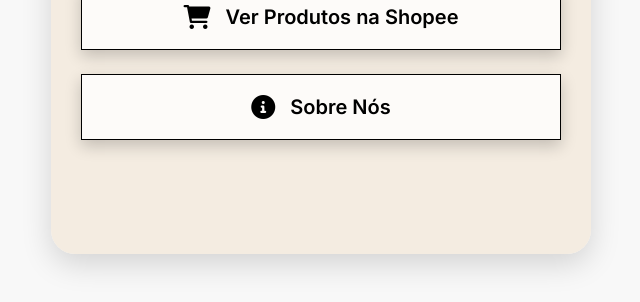
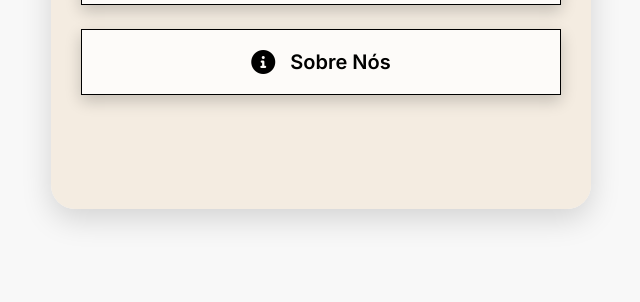
Before and after one commit to Joao-Victor-SD-Oliveira/linkluz, a plain HTML site: page index.html in a window 1280 px wide. Shown: the part 498-800 px from the top of the page, without its empty margins (319-959 px from the left). Drawn offline with Linux system fonts and the light colour scheme.

Commit message:
Update index.html

```diff
--- a/index.html
+++ b/index.html
@@ -312,9 +312,6 @@
             <a href="https://wa.me/5511985842013" class="link-button">
                 <i class="fab fa-whatsapp"></i> WhatsApp
             </a>
-            <a href="http://shopee.com.br/chayaneaguiardasilva/" class="link-button" target="_blank" rel="noopener noreferrer">
-                <i class="fas fa-shopping-cart"></i> Ver Produtos na Shopee
-            </a>
             <a href="sobrenos.html" class="link-button" rel="noopener noreferrer">
                 <i class="fas fa-info-circle"></i> Sobre Nós
             </a>
```
